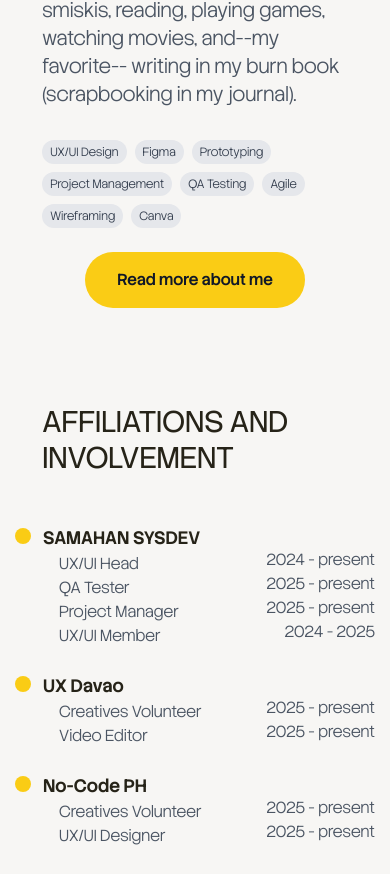
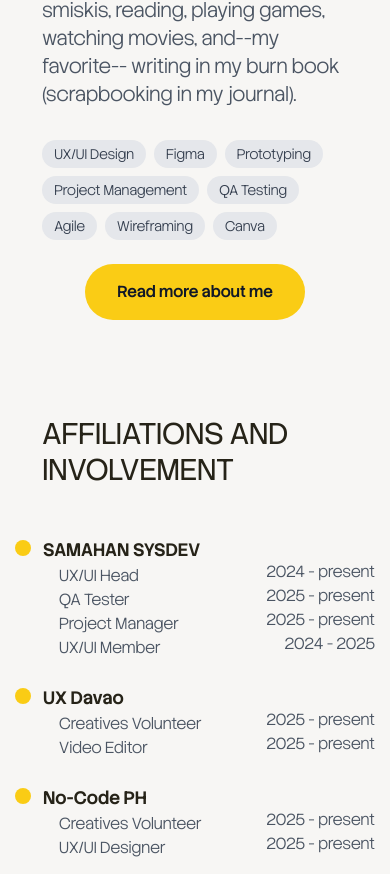
Before and after one commit to SanHaw/portfolio25, a React (Vite) app: page / in a window 390 px wide. Shown: the part 3058-3932 px from the top of the page. Built offline with nearby package versions, Linux system fonts and the light colour scheme; a web font is replaced by a local one.

Commit message:
mobile revisions 2

```diff
--- a/src/components/Tag.tsx
+++ b/src/components/Tag.tsx
@@ -5,7 +5,7 @@ interface TagProps {
 
 export default function Tag({ children, className = '' }: TagProps) {
   return (
-    <span className={`text-xs md:text-sm px-2 md:px-5 py-1 md:py-2 bg-gray-200 text-gray-700 rounded-full ${className}`}>
+    <span className={`text-sm md:text-base px-3 md:px-5 py-1 md:py-2 bg-gray-200 text-gray-700 rounded-full ${className}`}>
       {children}
     </span>
   )
--- a/src/pages/Blogs.tsx
+++ b/src/pages/Blogs.tsx
@@ -53,12 +53,13 @@ export default function Blogs() {
         {/* Filters Section */}
         <div className="mb-8">
           {/* Category Filter */}
-          <div className="flex flex-wrap gap-3 mb-4 justify-center px-12">
+          <div className="flex flex-wrap gap-3 mb-4 justify-center px-12 md:px-12">
             {categories.map((category) => (
               <Button
                 key={category}
                 onClick={() => toggleCategory(category)}
                 variant={selectedCategories.includes(category) ? 'primary' : 'outline'}
+                className="px-3 md:px-6 py-2 md:py-3 text-sm md:text-base"
               >
                 {category}
               </Button>
```
